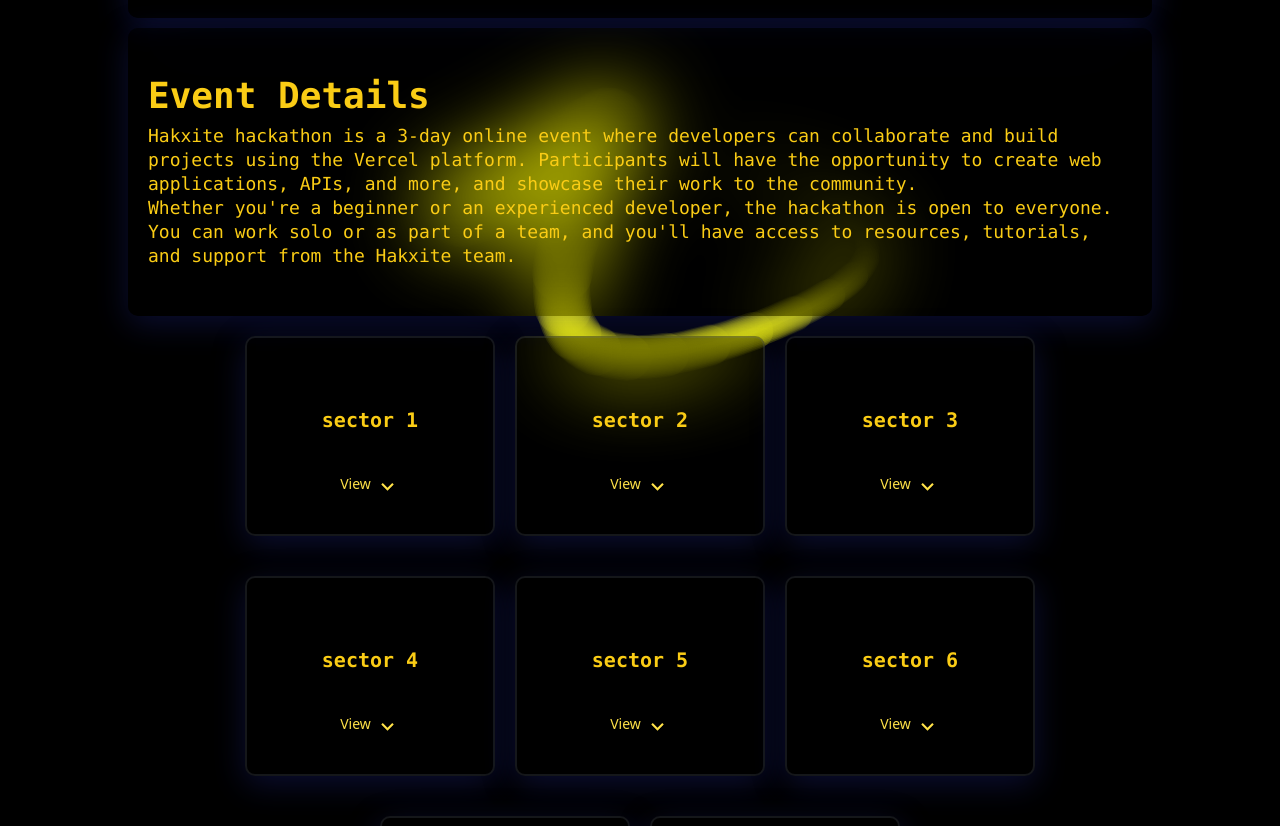
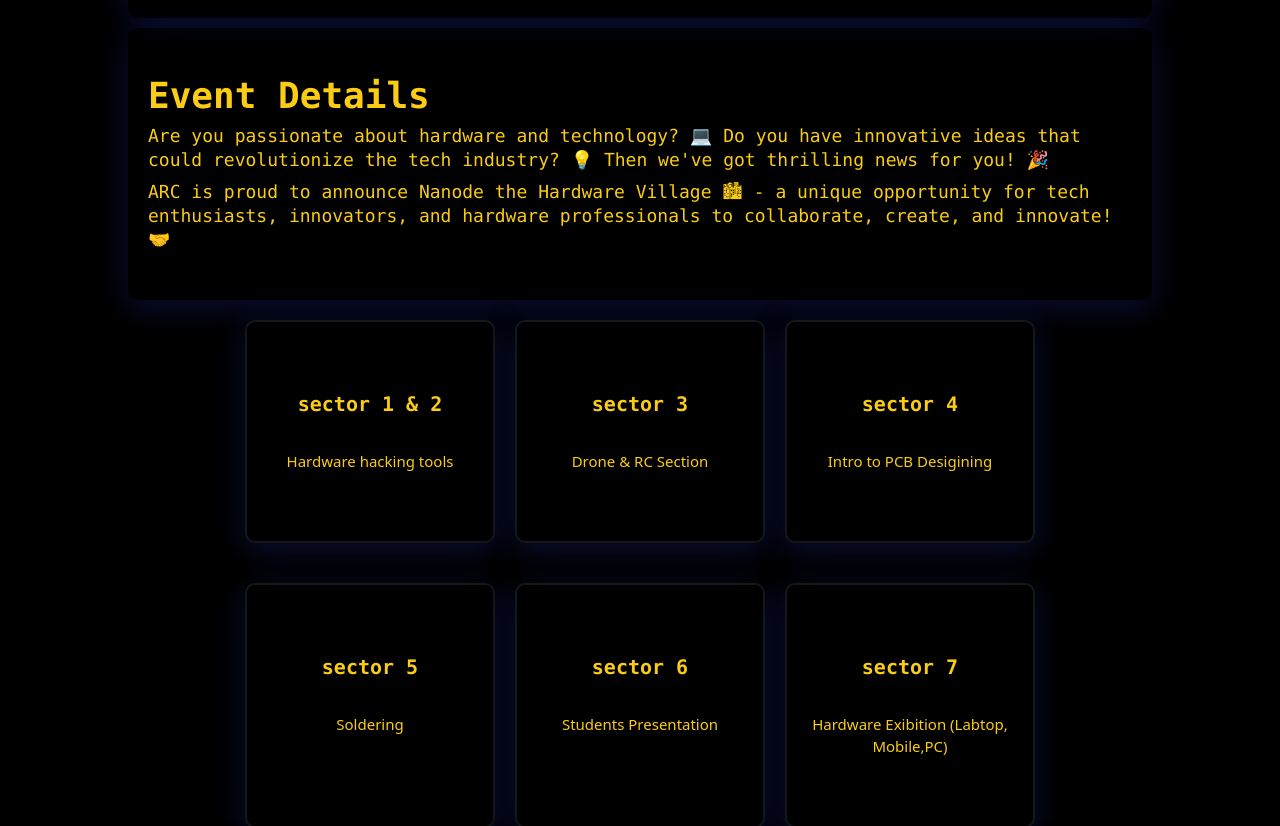
Before and after one commit to thanzeeroffsec/nanode, a Next.js app: page / in a window 1280 px wide. Shown: the part 980-1806 px from the top of the page. Built offline with nearby package versions, Linux system fonts and the light colour scheme.

Commit message:
completed nanode

```diff
--- a/src/app/page.tsx
+++ b/src/app/page.tsx
@@ -1,13 +1,8 @@
-import CanvasComponent from "@/components/CanvasComponent";
 import StarrySky from "@/components/StarrySky";
 import ZoneSection from "@/components/ZoneSection";
-import discord from "/discord.svg";
 import { Button } from "@/components/ui/moving-border";
-
 import Image from "next/image";
 import Link from "next/link";
-import { FaWhatsapp, FaDiscord } from "react-icons/fa";
-import { IoLogoInstagram } from "react-icons/io";
 
 export default function Home() {
   return (
@@ -28,7 +23,7 @@
           {/* top part section start */}
           <section className="h-[400px] mt-32   flex items-center flex-col ">
             <div className=" h-full w-full flex  items-center    ">
-              <div className="w-[60%]">
+              <div className="w-[90%] sm:w-[60%]">
                 <h1 className="text-3xl font-bold tracking-wider sm:text-5xl hacked-font text-yellow-400">
                   nanode <br />
                   Hardware Village
@@ -58,7 +53,7 @@
         </div>
 
         <div className="w-full relative overflow-hidden h-[100%] ">
-          <CanvasComponent />
+          {/* <CanvasComponent /> */}
 
           <div className="md:w-[80vw] w-[90%] m-auto h-full ">
             {/* second section start */}
@@ -96,17 +91,15 @@
                     Event Details
                   </h3>
                   <p className="font-mono leading-6 text-lg">
-                    Hakxite hackathon is a 3-day online event where developers
-                    can collaborate and build projects using the Vercel
-                    platform. Participants will have the opportunity to create
-                    web applications, APIs, and more, and showcase their work to
-                    the community.
+                    Are you passionate about hardware and technology? 💻 Do you
+                    have innovative ideas that could revolutionize the tech
+                    industry? 💡 Then we've got thrilling news for you! 🎉
                   </p>
-                  <p className="font-mono leading-6 text-lg">
-                    Whether you're a beginner or an experienced developer, the
-                    hackathon is open to everyone. You can work solo or as part
-                    of a team, and you'll have access to resources, tutorials,
-                    and support from the Hakxite team.
+                  <p className="font-mono leading-6 text-lg mt-2">
+                    ARC is proud to announce Nanode the Hardware Village 🏙 - a
+                    unique opportunity for tech enthusiasts, innovators, and
+                    hardware professionals to collaborate, create, and innovate!
+                    🤝
                   </p>
                 </div>
                 {/* <div className="text-yellow-400 w-full lg:w-[50%] text-left mt-10 px-5 lg:mt-0 lg:text-center">
@@ -206,7 +199,7 @@
                   </div>
                 </Link>
 
-                <Link href={"http://discord.com"}>
+                <Link href={"https://discord.gg/J7yW6BVsT2"}>
                   <div>
                     <img src="/discord.svg" width={60} height={60} alt="" />
                   </div>
--- a/src/components/ZoneCard.tsx
+++ b/src/components/ZoneCard.tsx
@@ -1,38 +1,21 @@
 import React from "react";
-import { MdKeyboardArrowDown, MdKeyboardArrowUp } from "react-icons/md";
 
-const ZoneCard = ({ showSection, toggleSection, zone, title }: any) => {
+const ZoneCard = ({ title, content }: any) => {
   return (
     <div
-      className={`glassCard border-2 border-gray-500/[0.2] w-full sm:w-[250px] text-white cursor-pointer overflow-hidden transition-[height,opacity] duration-500 ease-in-out ${
-        showSection[zone] ? "h-full" : "h-[200px]"
-      }`}
-      onClick={() => toggleSection(zone)}
+      className={`glassCard border-2 border-gray-500/[0.2] w-full sm:w-[250px] text-white cursor-pointer overflow-hidden transition-[height,opacity] duration-500 ease-in-out `}
     >
       <div className="flex gap-5  flex-col items-center justify-center p-5">
         <h3 className="font-bold text-lg sm:text-xl text-nowrap font-mono text-yellow-400">
           {title}
         </h3>
         <div
-          className={`w-full overflow-hidden transition-[max-height,opacity] duration-500 ease-in-out ${
-            showSection[zone] ? "max-h-32  opacity-100" : "max-h-0 opacity-0"
-          }`}
+          className={`w-full overflow-hidden transition-[max-height,opacity] duration-500 ease-in-out `}
         >
-          <ul className="list-disc list-inside text-xl leading-10 text-yellow-300 w-full">
-            <li>something</li>
-            <li>something 1</li>
-            <li>something 2</li>
-          </ul>
+          <p className="text-[15px] text-[400] mt-3 text-center text-yellow-400">
+            {content}
+          </p>
         </div>
-
-        <span className="text-yellow-300  text-sm cursor-pointer hover:underline flex gap-1">
-          View
-          {showSection.zone1 ? (
-            <MdKeyboardArrowUp size={20} />
-          ) : (
-            <MdKeyboardArrowDown size={25} />
-          )}
-        </span>
       </div>
     </div>
   );
--- a/src/components/ZoneSection.tsx
+++ b/src/components/ZoneSection.tsx
@@ -1,32 +1,46 @@
 "use client";
 import React, { useState } from "react";
-
+import { dataContent } from "../data";
 import ZoneCard from "./ZoneCard";
 
 const ZoneSection: React.FC = () => {
-  const [showSection, setShowSection] = useState<{ [key: string]: boolean }>(
-    {}
-  );
-
-  const toggleSection = (zone: string) => {
-    setShowSection((prev) => ({ ...prev, [zone]: !prev[zone] }));
-  };
-
   return (
     <section
       className="flex gap-5 flex-wrap justify-center scroll-m-52 md:flex-row flex-col"
       id="zones"
     >
       {/** zone card */}
-      {Array.from({ length: 8 }, (_, i) => (
-        <ZoneCard
-          key={i}
-          showSection={showSection}
-          toggleSection={toggleSection}
-          zone={"zone" + i + 1}
-          title={`sector ${i + 1}`}
-        />
-      ))}
+
+      <ZoneCard
+        zone={"zone1"}
+        title={`sector 1 & 2`}
+        content={dataContent[0].content}
+      />
+      <ZoneCard
+        zone={"zone2"}
+        title={`sector 3`}
+        content={dataContent[1].content}
+      />
+      <ZoneCard
+        zone={"zone3"}
+        title={`sector 4`}
+        content={dataContent[2].content}
+      />
+      <ZoneCard
+        zone={"zone4"}
+        title={`sector 5`}
+        content={dataContent[3].content}
+      />
+      <ZoneCard
+        zone={"zone5"}
+        title={`sector 6`}
+        content={dataContent[4].content}
+      />
+      <ZoneCard
+        zone={"zone6"}
+        title={`sector 7`}
+        content={dataContent[5].content}
+      />
     </section>
   );
 };
--- /dev/null
+++ b/src/data.js
@@ -0,0 +1,26 @@
+export const dataContent = [
+  {
+    id: 1,
+    content: "Hardware hacking tools",
+  },
+  {
+    id: 2,
+    content: "Drone & RC Section",
+  },
+  {
+    id: 3,
+    content: "Intro to PCB Desigining ",
+  },
+  {
+    id: 4,
+    content: "Soldering",
+  },
+  {
+    id: 5,
+    content: "Students Presentation ",
+  },
+  {
+    id: 6,
+    content: "Hardware Exibition (Labtop, Mobile,PC)",
+  },
+];
```
Also changed, not shown: 1 other file (tests, documents, lock files or other folders).
